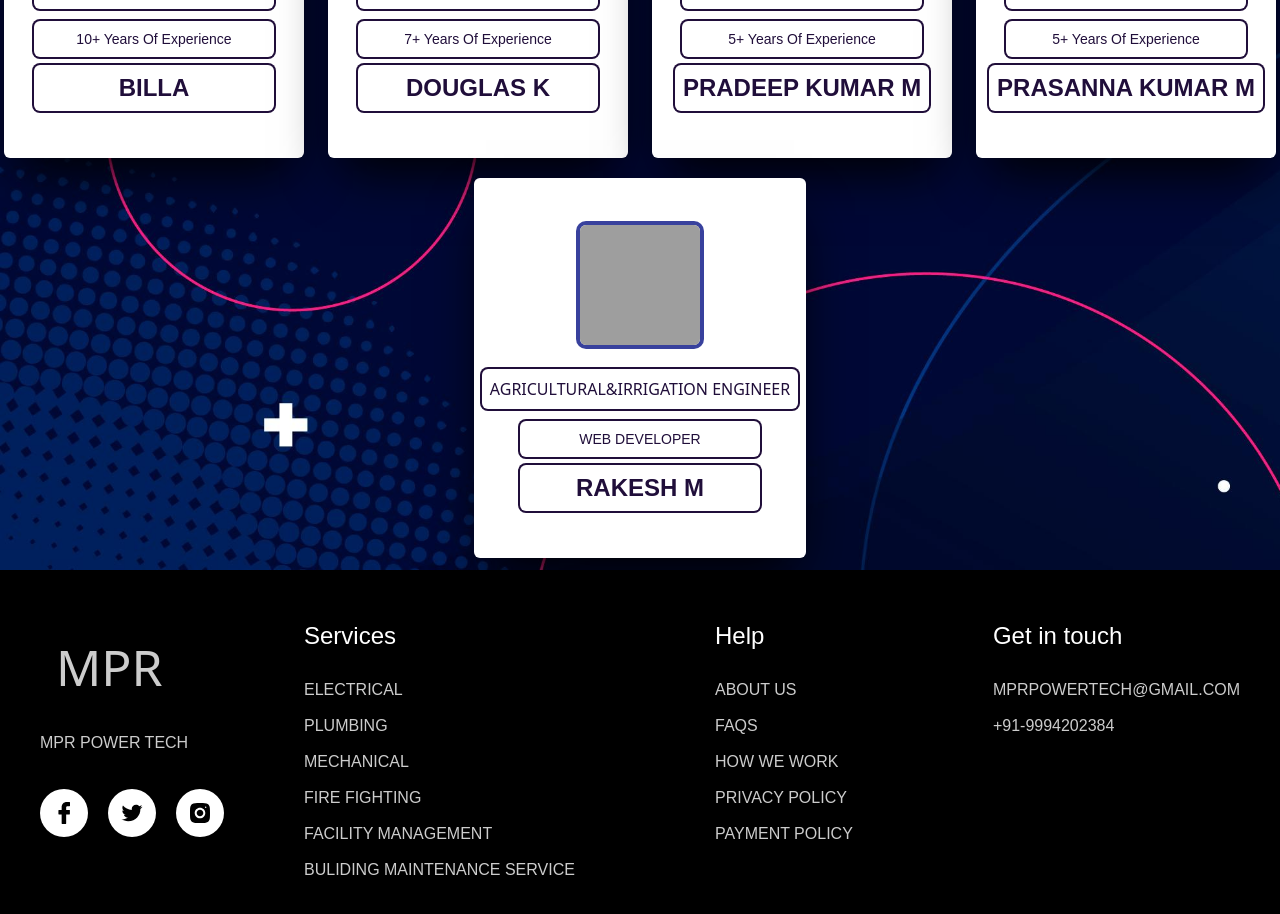
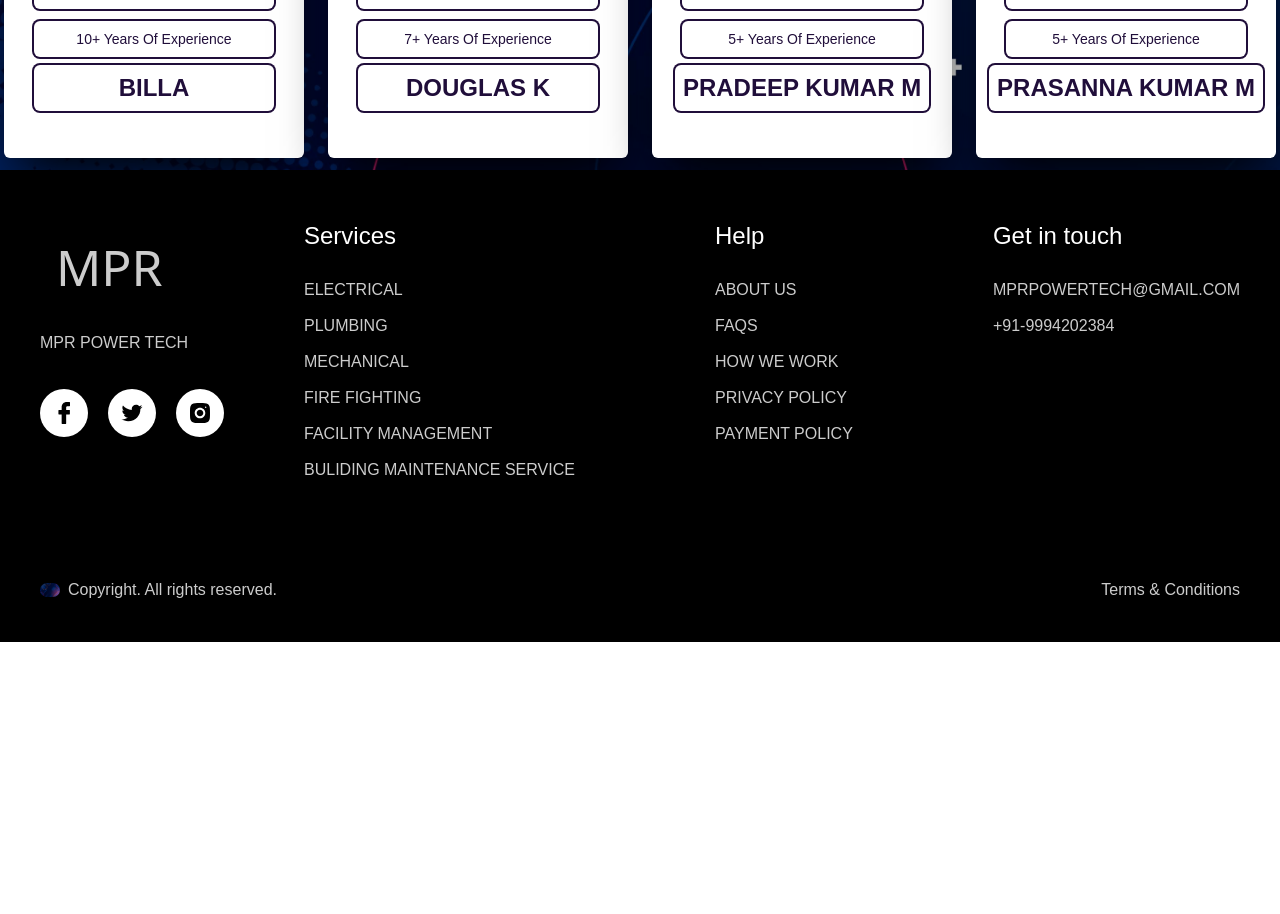
Before and after one commit to RAKESHM28102000/mpr_2024, a React (Vite) app: page /team in a window 1280 px wide. Shown: the part 802-1716 px from the top of the page. After the commit the page ends 1444 px from the top, so only its background shows below. Built offline with nearby package versions, Linux system fonts and the light colour scheme; grey boxes are pictures that could not be loaded.

Commit message:
login and signup

```diff
--- a/src/constants/index.js
+++ b/src/constants/index.js
@@ -112,11 +112,11 @@ export const reviews = [
         feedback: "Electrical Engineer ",
         link:"https://www.linkedin.com/in/m-prasanna-kumar-b4b125178/"
     },
-    {
-        imgURL:rakesh,
-        customerName: 'Rakesh M',
-        rating:"WEB DEVELOPER",
-        feedback: "Agricultural&Irrigation Engineer",
-        link:"https://www.linkedin.com/in/rakesh-m-b67121217/"
-    },
+    // {
+        // imgURL:rakesh,
+        // customerName: 'Rakesh M',
+        // rating:"WEB DEVELOPER",
+        // feedback: "Agricultural&Irrigation Engineer",
+        // link:"https://www.linkedin.com/in/rakesh-m-b67121217/"
+    // },
 ];
```
